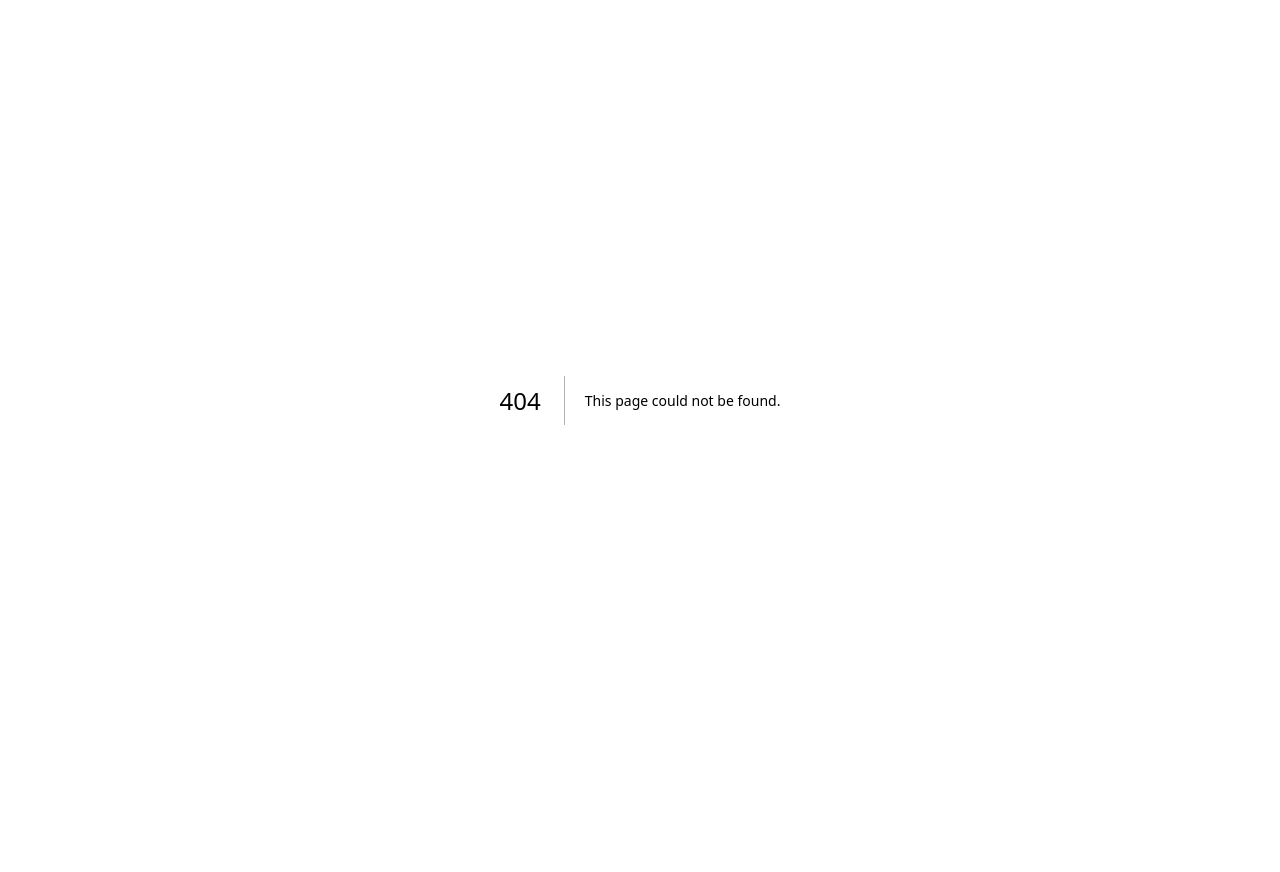
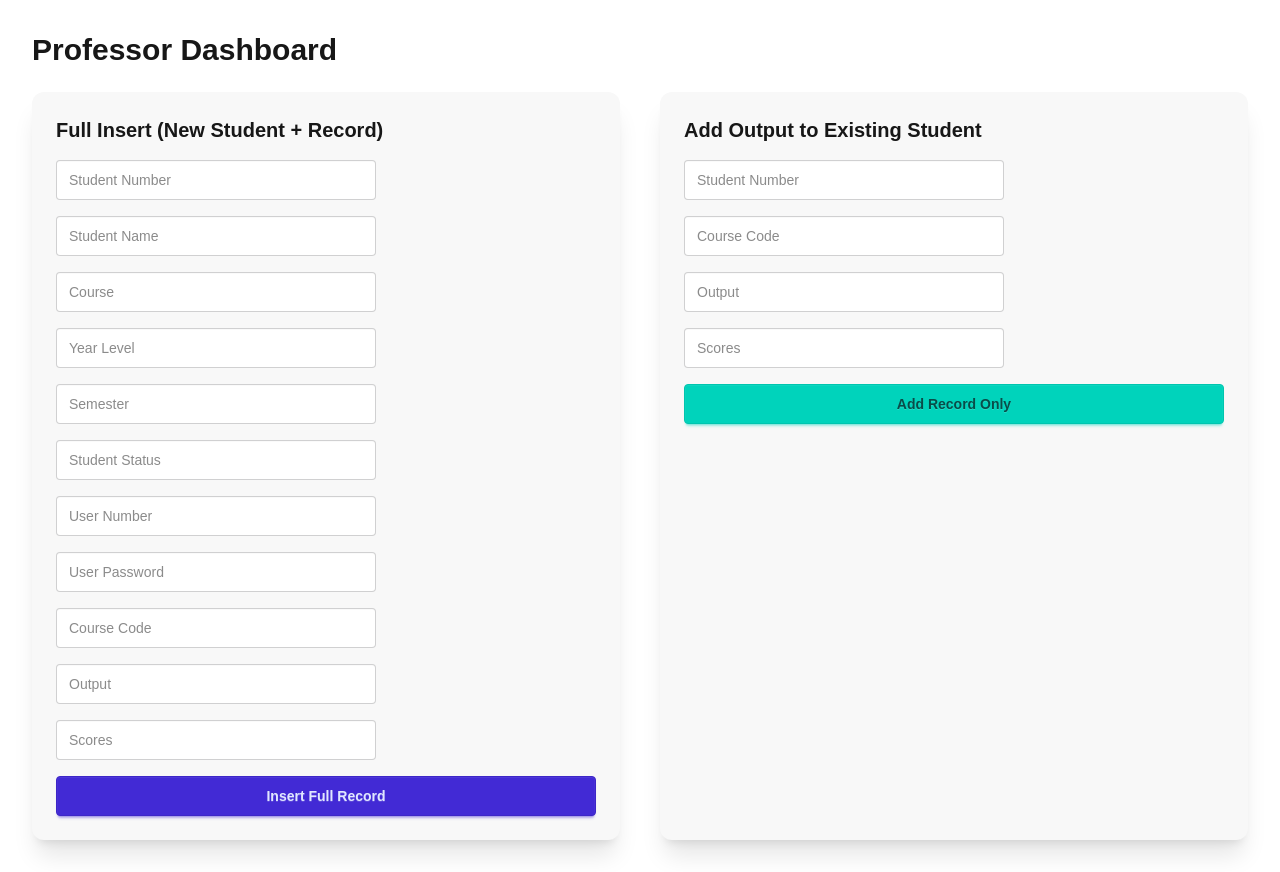
Before and after one commit to JeremyPoliquit/midterm-project, a Next.js app in the folder frontend/: page /dashboard/professor in a window 1280 px wide. Before the commit this address had no page. Before the commit the page ends 800 px from the top, so only its background shows below. Built offline with nearby package versions, Linux system fonts and the light colour scheme.

Commit message:
dashboard for both admin and professor

```diff
--- /dev/null
+++ b/frontend/src/app/dashboard/admin/page.jsx
@@ -0,0 +1,33 @@
+"use client";
+
+import { useEffect } from "react";
+import { useRouter } from "next/navigation";
+import { jwtDecode } from "jwt-decode";
+
+const page = () => {
+  const router = useRouter();
+
+  useEffect(() => {
+    const token = localStorage.getItem("token");
+
+    if (!token) {
+      router.push("/auth/login");
+      return;
+    }
+
+    try {
+      const decoded = jwtDecode(token);
+      if (decoded.user_role !== "admin") {
+        router.push("/auth/login");
+      }
+    } catch (err) {
+      router.push("/auth/login");
+    }
+  }, []);
+
+  return (
+    <div>Welcome Admin Dashboard</div>
+  )
+}
+
+export default page
--- /dev/null
+++ b/frontend/src/app/dashboard/professor/page.jsx
@@ -0,0 +1,286 @@
+// app/dashboard/professor/page.jsx (assuming you're using app directory and JSX)
+
+"use client";
+
+import { useState, useEffect } from "react";
+import { useRouter } from "next/navigation";
+import axios from "axios";
+import { jwtDecode } from "jwt-decode";
+
+const page = () => {
+  const [token, setToken] = useState(null);
+  const [userInfo, setUserInfo] = useState(null);
+
+  // Full Insert Form
+  const [student_number, setStudentNumber] = useState("");
+  const [student_name, setStudentName] = useState("");
+  const [course, setCourse] = useState("");
+  const [year_level, setYearLevel] = useState("");
+  const [semester, setSemester] = useState("");
+  const [student_status, setStudentStatus] = useState("");
+  const [user_number, setUserNumber] = useState("");
+  const [user_password, setUserPassword] = useState("");
+  const [course_code, setCourseCode] = useState("");
+  const [output, setOutput] = useState("");
+  const [scores, setScores] = useState("");
+
+  // Add Record Only Form
+  const [record_student_number, setRecordStudentNumber] = useState("");
+  const [record_course_code, setRecordCourseCode] = useState("");
+  const [record_output, setRecordOutput] = useState("");
+  const [record_scores, setRecordScores] = useState("");
+
+  useEffect(() => {
+    const storedToken = localStorage.getItem("token");
+    if (!storedToken) return;
+
+    setToken(storedToken);
+    const decoded = jwtDecode(storedToken);
+    setUserInfo(decoded);
+  }, []);
+
+  const handleFullInsert = async (e) => {
+    e.preventDefault();
+
+    // Validate that the required fields are not empty
+    if (
+      !student_number ||
+      !student_name ||
+      !course ||
+      !year_level ||
+      !semester ||
+      !student_status ||
+      !user_number ||
+      !user_password ||
+      !course_code ||
+      !output ||
+      !scores
+    ) {
+      alert("Please fill all fields before submitting.");
+      return;
+    }
+
+    try {
+      const response = await axios.post(
+        "http://localhost:5000/api/student/create/record",
+        {
+          student_number,
+          student_name,
+          course,
+          year_level,
+          semester,
+          student_status,
+          user_number,
+          user_password,
+          course_code,
+          output,
+          scores,
+        },
+        {
+          headers: {
+            Authorization: `Bearer ${token}`,
+          },
+        }
+      );
+      alert("Full student + record inserted!");
+      // Reset form after successful submission (optional)
+      setStudentNumber("");
+      setStudentName("");
+      setCourse("");
+      setYearLevel("");
+      setSemester("");
+      setStudentStatus("");
+      setUserNumber("");
+      setUserPassword("");
+      setCourseCode("");
+      setOutput("");
+      setScores("");
+    } catch (err) {
+      console.error("Error during full insert:", err);
+
+      // Handle specific errors based on the response from backend
+      if (err.response) {
+        // Server responded with a status other than 2xx
+        alert(
+          `Error: ${err.response.data.error || "An unexpected error occurred"}`
+        );
+      } else if (err.request) {
+        // No response from server
+        alert("Server did not respond. Please try again.");
+      } else {
+        // Something else caused the error
+        alert("Full insert failed. Please check the inputs and try again.");
+      }
+    }
+  };
+
+  const handleRecordOnlyInsert = async (e) => {
+    e.preventDefault();
+    try {
+      const response = await axios.post(
+        "http://localhost:5000/api/student/add-record-only",
+        {
+          student_number: record_student_number,
+          course_code: record_course_code,
+          output: record_output,
+          scores: record_scores,
+        },
+        {
+          headers: {
+            Authorization: `Bearer ${token}`,
+          },
+        }
+      );
+      alert("Record inserted successfully!");
+      setRecordStudentNumber("")
+      setCourseCode("");
+      setOutput("");
+      setScores("");
+    } catch (err) {
+      console.error(err);
+      alert("Record only insert failed.");
+    }
+  };
+  return (
+    <div className="p-8">
+      <h1 className="text-3xl font-bold mb-6">Professor Dashboard</h1>
+
+      <div className="grid md:grid-cols-2 gap-10">
+        {/* Full Insert Form */}
+        <div className="bg-base-200 p-6 rounded-xl shadow-xl">
+          <h2 className="text-xl font-bold mb-4">
+            Full Insert (New Student + Record)
+          </h2>
+          <form onSubmit={handleFullInsert} className="grid gap-4">
+            <input
+              type="text"
+              placeholder="Student Number"
+              className="input input-bordered"
+              onChange={(e) => setStudentNumber(e.target.value)}
+              required
+            />
+            <input
+              type="text"
+              placeholder="Student Name"
+              className="input input-bordered"
+              onChange={(e) => setStudentName(e.target.value)}
+              required
+            />
+            <input
+              type="text"
+              placeholder="Course"
+              className="input input-bordered"
+              onChange={(e) => setCourse(e.target.value)}
+              required
+            />
+            <input
+              type="text"
+              placeholder="Year Level"
+              className="input input-bordered"
+              onChange={(e) => setYearLevel(e.target.value)}
+              required
+            />
+            <input
+              type="text"
+              placeholder="Semester"
+              className="input input-bordered"
+              onChange={(e) => setSemester(e.target.value)}
+              required
+            />
+            <input
+              type="text"
+              placeholder="Student Status"
+              className="input input-bordered"
+              onChange={(e) => setStudentStatus(e.target.value)}
+              required
+            />
+            <input
+              type="text"
+              placeholder="User Number"
+              className="input input-bordered"
+              onChange={(e) => setUserNumber(e.target.value)}
+              required
+            />
+            <input
+              type="password"
+              placeholder="User Password"
+              className="input input-bordered"
+              onChange={(e) => setUserPassword(e.target.value)}
+              required
+            />
+            <input
+              type="text"
+              placeholder="Course Code"
+              className="input input-bordered"
+              onChange={(e) => setCourseCode(e.target.value)}
+              required
+            />
+            <input
+              type="text"
+              placeholder="Output"
+              className="input input-bordered"
+              onChange={(e) => setOutput(e.target.value)}
+              required
+            />
+            <input
+              type="text"
+              placeholder="Scores"
+              className="input input-bordered"
+              onChange={(e) => setScores(e.target.value)}
+              required
+            />
+            <button type="submit" className="btn btn-primary">
+              Insert Full Record
+            </button>
+          </form>
+        </div>
+
+        {/* Record Only Form */}
+        <div className="bg-base-200 p-6 rounded-xl shadow-xl">
+          <h2 className="text-xl font-bold mb-4">
+            Add Output to Existing Student
+          </h2>
+          <form onSubmit={handleRecordOnlyInsert} className="grid gap-4">
+            <input
+              type="text"
+              placeholder="Student Number"
+              className="input input-bordered"
+              value={record_student_number}
+              onChange={(e) => setRecordStudentNumber(e.target.value)}
+              required
+            />
+            <input
+              type="text"
+              placeholder="Course Code"
+              className="input input-bordered"
+              value={record_course_code}
+              onChange={(e) => setRecordCourseCode(e.target.value)}
+              required
+            />
+            <input
+              type="text"
+              placeholder="Output"
+              className="input input-bordered"
+              value={record_output}
+              onChange={(e) => setRecordOutput(e.target.value)}
+              required
+            />
+            <input
+              type="text"
+              placeholder="Scores"
+              className="input input-bordered"
+              value={record_scores}
+              onChange={(e) => setRecordScores(e.target.value)}
+              required
+            />
+            <button type="submit" className="btn btn-accent">
+              Add Record Only
+            </button>
+          </form>
+        </div>
+      </div>
+    </div>
+  );
+};
+
+export default page;
```
